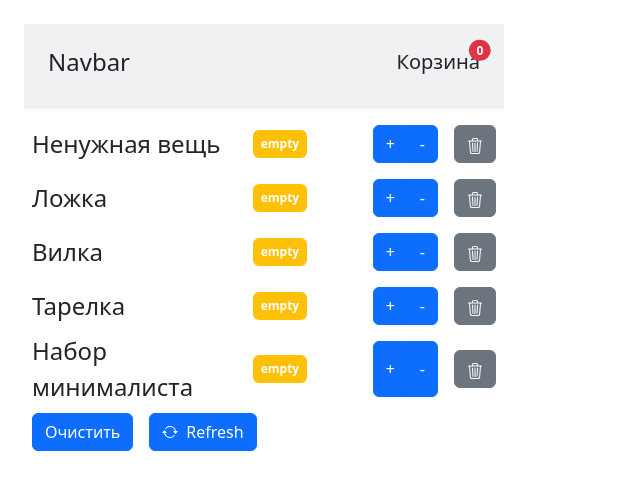
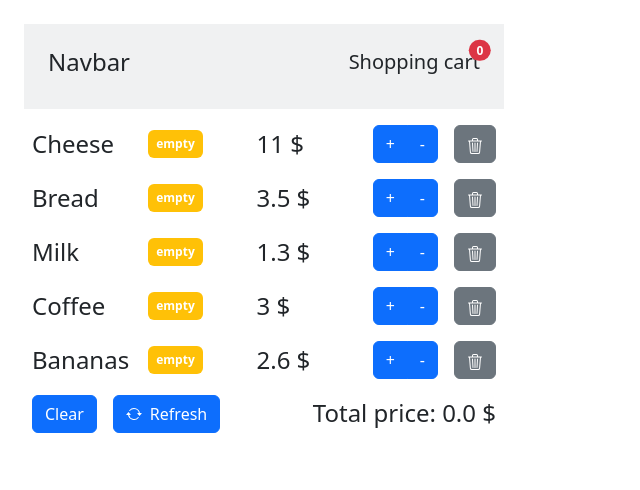
Before and after one commit to JustinaSokolova/React-ShoppingCart, a React (Create React App) app: page / in a window 1280 px wide. Shown: the top 490 px of the page, without its empty margins (0-640 px from the left). Built offline with nearby package versions, Linux system fonts and the light colour scheme.

Commit message:
feat: added product prices and calculation of the total cost of the basket

```diff
--- a/src/components/buttonDelete.jsx
+++ b/src/components/buttonDelete.jsx
@@ -8,7 +8,7 @@ const ButtonDelete = (props) => {
 
     return <>
         <button className="btn btn-primary btn-m m-2 d-flex" onClick={handleDelete}>
-            Очистить</button>
+            Clear</button>
     </>
 }
 
--- a/src/components/counter.jsx
+++ b/src/components/counter.jsx
@@ -19,6 +19,7 @@ const Counter = (props) => {
             <div className="justify-content-center align-self-center w-25">
                 <p className={getBadgeClasses() + " align-self-center"}>{formatValue()}</p>
             </div>
+            <p className="align-self-center bd-highlight mb-0 ms-2 fs-4 w-25">{props.price + " $"}</p>
             <div className="btn-group btn-block btn-sm m-2">
                 <button className="btn btn-primary" aria-current="page" onClick={()=>props.onIncrement(props.id)}>+</button>
                 <button className="btn btn-primary" onClick={()=>props.onDecrement(props.id)}>-</button>
--- a/src/components/countersList.jsx
+++ b/src/components/countersList.jsx
@@ -3,15 +3,16 @@ import ButtonRefresh from "./buttonRefresh";
 import ButtonDelete from "./buttonDelete";
 import Counter from "./counter";
 import Navbar from "./navbar";
+import TotalPrice from "./totalPrice";
 
 
 const CountersList = () => {
     const initialState = [
-        {id: 0, value: 0, name: "Ненужная вещь"},
-        {id: 1, value: 0, name: "Ложка"},
-        {id: 2, value: 0, name: "Вилка"},
-        {id: 3, value: 0, name: "Тарелка"},
-        {id: 4, value: 0, name: "Набор минималиста"},
+        {id: 0, value: 0, name: "Cheese", price: 11},
+        {id: 2, value: 0, name: "Bread", price: 3.5},
+        {id: 3, value: 0, name: "Milk", price: 1.3},
+        {id: 4, value: 0, name: "Coffee", price: 3},
+        {id: 1, value: 0, name: "Bananas", price: 2.6},
         ];
 
     const [counters, setCounters ] = useState(initialState);
@@ -49,11 +50,15 @@ const CountersList = () => {
                 {counters.map((count) => (
                     <Counter key={count.id} {...count} onDelete={handleDelete} onIncrement={handleIncrement} onDecrement={handleDecrement}/>
                 ))}
-              <div className="d-flex">
-                    {<ButtonDelete setCounters={setCounters}/>}
-                    {<ButtonRefresh initialState={initialState} setCounters={setCounters}/>}
+                <div className="d-flex justify-content-between w-75">
+                    <div className="d-flex">
+                        {<ButtonDelete setCounters={setCounters}/>}
+                        {<ButtonRefresh initialState={initialState} setCounters={setCounters}/>}
+                    </div>
+                    <div>
+                        {<TotalPrice counters={counters}/>}
+                    </div>
                 </div>
-
             </div>
         </div>
 
--- a/src/components/navbar.jsx
+++ b/src/components/navbar.jsx
@@ -15,7 +15,7 @@ const Navbar = (props) => {
                 <div className="d-flex flex-row mb-2 justify-content-between align-items-center bg-secondary bg-opacity-10 p-4 w-75">
                     <h4 className="bd-highlight">Navbar</h4>
                     <div className="position-relative">
-                        <h5 className="bd-highlight">Корзина</h5>
+                        <h5 className="bd-highlight">Shopping cart</h5>
                         <span className="position-absolute top-0 start-100 translate-middle badge rounded-pill bg-danger">
                                 {handleSum()}
                         <span className="visually-hidden">unread messages</span>
--- /dev/null
+++ b/src/components/totalPrice.jsx
@@ -0,0 +1,18 @@
+import React from "react";
+
+const TotalPrice = (props) => {
+
+    const getTotalPrice = () => {
+        let sum = 0;
+        props.counters.forEach((item) => {
+            sum += item.value * item.price;
+        })
+        return sum.toFixed(1);
+    }
+
+    return <>
+            <p className="m-2 fs-4">Total price: {getTotalPrice()} $</p>
+    </>
+}
+
+export default TotalPrice;
```
